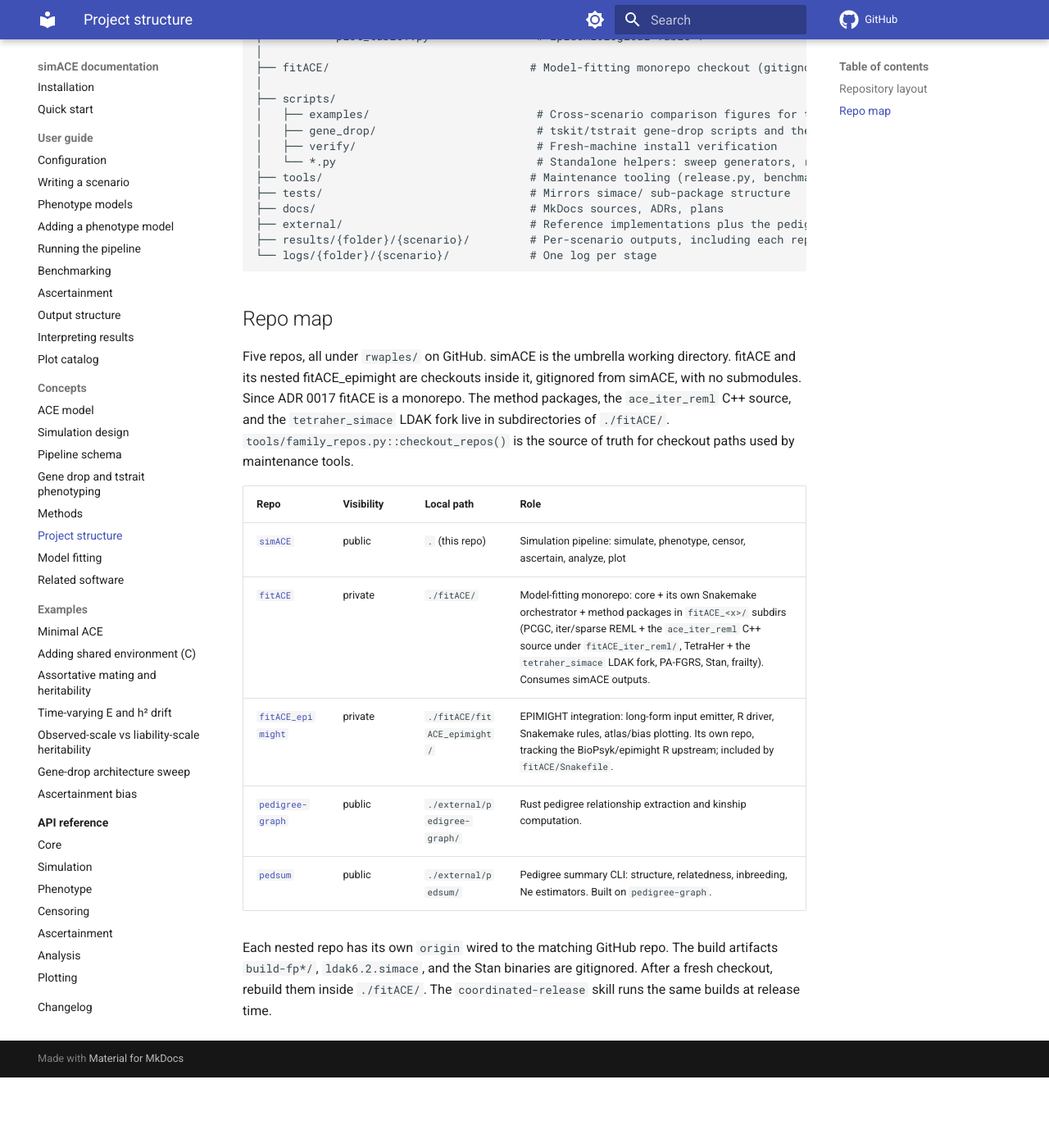
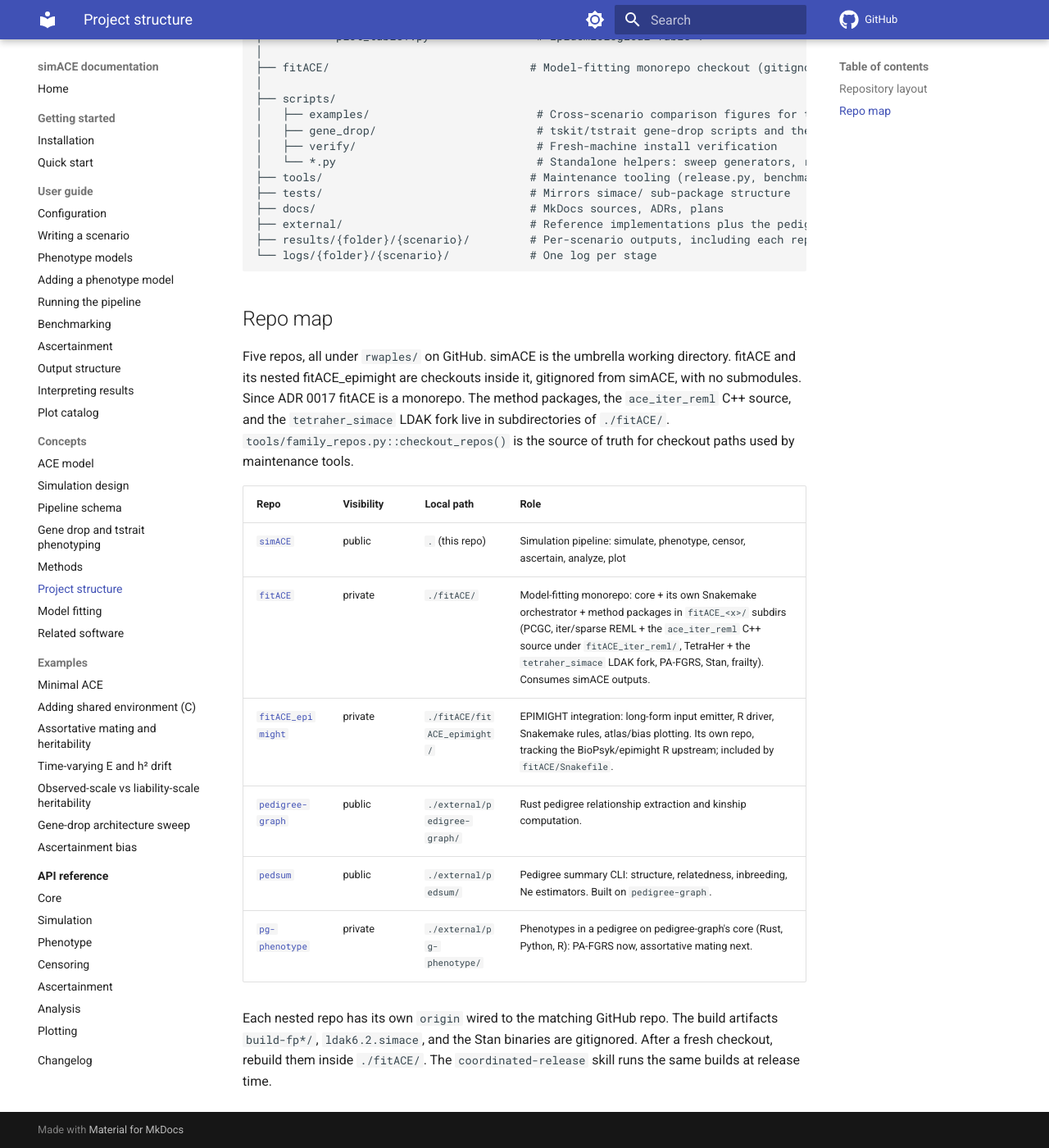
Before and after one commit to rwaples/simACE, an MkDocs documentation site: the page built from docs/concepts/project-structure.md, in a window 1280 px wide and 1400 px high, scrolled down 2166 px. Shown: the whole window at 82% size. Built offline with MkDocs 1.6.1 and Material for MkDocs 9.7.7, drawn with Linux system fonts in a browser that asks for light colours; comment, search, counter and statistics services are not loaded; before the commit the page ends 3480 px from its top, so only the background shows below that.

Commit message:
Register the pg-phenotype checkout in the family repo list
external/pg-phenotype (private) holds phenotype-in-pedigree methods on
pedigree-graph's core, PA-FGRS first.  family_repos.py now lists six
checkouts and thirteen ty/ruff/pytest units, and the repo map names it.

````diff
--- a/docs/concepts/project-structure.md
+++ b/docs/concepts/project-structure.md
@@ -118,7 +118,7 @@
 ├── tools/                               # Maintenance tooling (release.py, benchmark driver, family typecheck)
 ├── tests/                               # Mirrors simace/ sub-package structure
 ├── docs/                                # MkDocs sources, ADRs, plans
-├── external/                            # Reference implementations plus the pedigree-graph and pedsum checkouts (gitignored)
+├── external/                            # Reference implementations plus the pedigree-graph, pedsum, and pg-phenotype checkouts (gitignored)
 ├── results/{folder}/{scenario}/         # Per-scenario outputs, including each rep's run.yaml and timing.tsv
 └── logs/{folder}/{scenario}/            # One log per stage
 ```
@@ -140,6 +140,7 @@
 | [`fitACE_epimight`](https://github.com/rwaples/fitACE_epimight) | private | `./fitACE/fitACE_epimight/` | EPIMIGHT integration: long-form input emitter, R driver, Snakemake rules, atlas/bias plotting. Its own repo, tracking the BioPsyk/epimight R upstream; included by `fitACE/Snakefile`. |
 | [`pedigree-graph`](https://github.com/rwaples/pedigree-graph) | public | `./external/pedigree-graph/` | Rust pedigree relationship extraction and kinship computation. |
 | [`pedsum`](https://github.com/rwaples/pedsum) | public | `./external/pedsum/` | Pedigree summary CLI: structure, relatedness, inbreeding, Ne estimators. Built on `pedigree-graph`. |
+| [`pg-phenotype`](https://github.com/rwaples/pg-phenotype) | private | `./external/pg-phenotype/` | Phenotypes in a pedigree on pedigree-graph's core (Rust, Python, R): PA-FGRS now, assortative mating next. |
 
 Each nested repo has its own `origin` wired to the matching GitHub repo.
 The build artifacts `build-fp*/`, `ldak6.2.simace`, and the Stan binaries are
````
Also changed, not shown: CLAUDE.md (+1 -1 lines), 1 other file.
